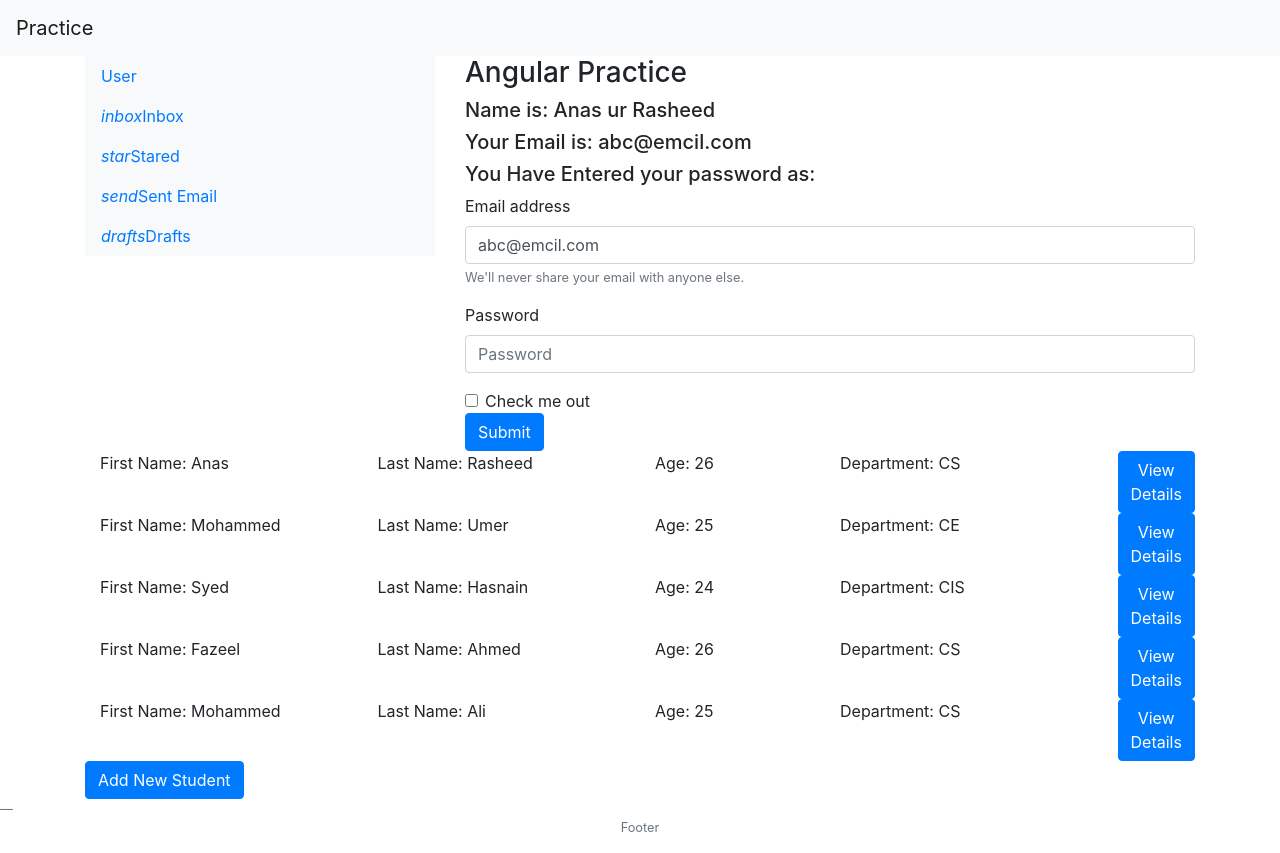
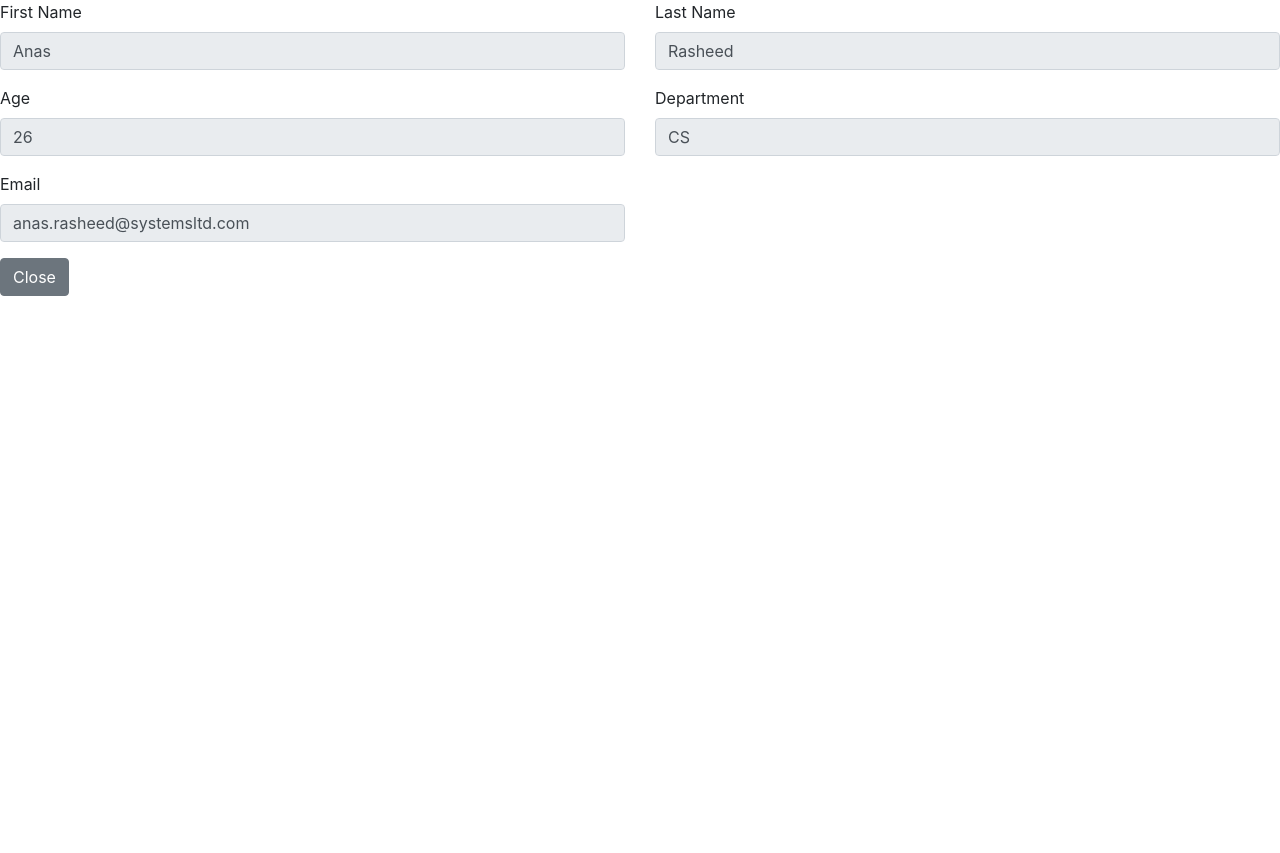
Before and after one commit to anasrasheed03/angular-practice, an Angular app: page /studentDetails/1/1 in a window 1280 px wide. After the commit the page ends 800 px from the top, so only its background shows below. Built offline with nearby package versions, Linux system fonts and the light colour scheme.

Commit message:
assignemnt 5

```diff
--- a/src/app/app.component.html
+++ b/src/app/app.component.html
@@ -1,18 +1 @@
-<app-header></app-header>
-<div class="container">
-  <div class="row">
-  <div class="col-4">
-<app-sidebar></app-sidebar>
-</div>
-<div class="col-8">
-<app-dashboard></app-dashboard>
-</div>
-</div>
-<div class="row">
-  <div class="col-12">
-<app-students></app-students>
-<app-student-form></app-student-form>
-  </div>
-</div>
-</div>
-<app-footer></app-footer>
+<router-outlet></router-outlet>
--- a/src/app/components/dashboard/dashboard.component.html
+++ b/src/app/components/dashboard/dashboard.component.html
@@ -1,3 +1,12 @@
+
+<app-header></app-header>
+<div class="container">
+  <div class="row">
+  <div class="col-4">
+<app-sidebar></app-sidebar>
+</div>
+<div class="col-8">
+<!-- <app-dashboard></app-dashboard> -->
 <h3>{{title}}</h3>
 <h5>Name is: {{printName()}}</h5>
 <h5>Your Email is: {{email}}</h5>
@@ -21,3 +30,13 @@
   </div>
   <button type="submit" class="btn btn-primary" (click)="onSubmit()">Submit</button>
 </form>
+</div>
+</div>
+<div class="row">
+  <div class="col-12">
+<app-students></app-students>
+<app-student-form></app-student-form>
+  </div>
+</div>
+</div>
+<app-footer></app-footer>
--- /dev/null
+++ b/src/app/components/login/login.component.html
@@ -0,0 +1,27 @@
+<div class="container">
+  <div class="col-12">
+    <h3>Login</h3>
+<form [formGroup]="loginForm">
+  <div class="col-6 form-group">
+    <label for="userName">Username</label>
+    <input type="text" class="form-control" id="userName" placeholder="Enter Username" name="userName" formControlName="userName">
+    <div *ngIf="loginForm.controls.userName.invalid && (loginForm.controls.userName.dirty || loginForm.controls.userName.touched)">
+      <span *ngIf="loginForm.controls.userName.errors?.required">Username is Required</span>
+      <span *ngIf="loginForm.controls.userName.errors?.minLength">Minimum 2 character of Username is Required</span>
+      <span *ngIf="loginForm.controls.userName.errors?.maxLength">Maximum 50 character is allowed in Username</span>
+    </div>
+  </div>
+  <div class="col-6 form-group">
+    <label for="password">Password</label>
+    <input type="password" class="form-control" id="password" placeholder="Enter password" name="password" formControlName="password">
+    <div *ngIf="loginForm.controls.password.invalid && loginForm.controls.password.touched || loginForm.controls.password.dirty">
+      <span *ngIf="loginForm.controls.password.errors?.required">Password is Required</span>
+      <span *ngIf="loginForm.controls.password.errors?.minLength">Minimum 2 character of Password is Required</span>
+      <span *ngIf="loginForm.controls.password.errors?.maxLength">Maximum 50 character is allowed in Password</span>
+    </div>
+  </div>
+  <button type="button" class="btn btn-success" (click)="login()">Login</button>
+
+</form>
+  </div>
+</div>
--- /dev/null
+++ b/src/app/components/login/login.component.ts
@@ -0,0 +1,32 @@
+import { Component, OnInit } from '@angular/core';
+import { FormGroup, Validators, FormBuilder } from '@angular/forms';
+import { Router } from '@angular/router';
+
+@Component({
+  selector: 'app-login',
+  templateUrl: './login.component.html',
+  styleUrls: ['./login.component.css']
+})
+export class LoginComponent implements OnInit {
+  public loginForm:FormGroup;
+  constructor(private fb:FormBuilder, private router:Router) { }
+
+  ngOnInit() {
+    this.createStudentForm();
+  }
+
+  public createStudentForm(){
+    this.loginForm = this.fb.group({
+      userName:['',[Validators.required,Validators.minLength(2),Validators.maxLength(50)]],
+      password:['',[Validators.required,Validators.minLength(2),Validators.maxLength(50)]],
+    })
+  }
+
+  public login(){
+    this.loginForm.markAllAsTouched();
+    if(this.loginForm.valid){
+      this.router.navigate(['/home'])
+    }
+  }
+
+}
--- /dev/null
+++ b/src/app/components/student-details/student-details.component.html
@@ -0,0 +1,28 @@
+<form *ngIf="selectedStudent != undefined">
+  <div class="row">
+  <div class="col-6 form-group">
+    <label for="firstName">First Name</label>
+    <input type="text" class="form-control" id="firstName" placeholder="Enter First Name" name="firstName" [(ngModel)]="selectedStudent.firstName" readonly>
+    </div>
+  <div class="col-6 form-group">
+    <label for="lastName">Last Name</label>
+    <input type="text" class="form-control" readonly id="lastName" placeholder="Enter Last Name" name="lastName" [(ngModel)]="selectedStudent.lastName">
+  </div>
+  <div class="col-6 form-group">
+    <label for="age">Age</label>
+    <input type="number" class="form-control" id="age" placeholder="Enter age"
+    name="age" [(ngModel)]="selectedStudent.age" readonly>
+    </div>
+  <div class="col-6 form-group">
+    <label for="dept">Department</label>
+    <input type="text" class="form-control" id="dept" placeholder="Enter Department"
+    name="dept" [(ngModel)]="selectedStudent.dept" readonly>
+  </div>
+  <div class="col-6 form-group">
+    <label for="email">Email</label>
+    <input type="email" class="form-control" id="email" aria-describedby="emailHelp" placeholder="Enter email"
+     name="email" [(ngModel)]="selectedStudent.email" readonly>
+  </div>
+</div>
+  <button type="button" class="btn btn-secondary" (click)="closeStudent()">Close</button>
+</form>
--- /dev/null
+++ b/src/app/components/student-details/student-details.component.ts
@@ -0,0 +1,45 @@
+import { Component, OnInit } from '@angular/core';
+import { Router, ActivatedRoute } from '@angular/router';
+
+@Component({
+  selector: 'app-student-details',
+  templateUrl: './student-details.component.html',
+  styleUrls: ['./student-details.component.css']
+})
+export class StudentDetailsComponent implements OnInit {
+  public studentList:Array<any>;
+  public selectedStudent:any;
+  constructor(private router:Router, private activatedRoute:ActivatedRoute) { }
+
+  ngOnInit() {
+    this.studentList=[
+      {id:1,firstName:'Anas',lastName:'Rasheed',age:26,dept:'CS',email:'anas.rasheed@systemsltd.com'},
+      {id:2,firstName:'Mohammed',lastName:'Umer',age:25,dept:'CE',email:'mohammad.umer@systemsltd.com'},
+      {id:3,firstName:'Syed',lastName:'Hasnain',age:24,dept:'CIS',email:'syed.hasnain@systemsltd.com'},
+      {id:4,firstName:'Fazeel',lastName:'Ahmed',age:26,dept:'CS',email:'fazeel.ahmed@systemsltd.com'},
+      {id:5,firstName:'Mohammed',lastName:'Ali',age:25,dept:'CS',email:'mohammed.ali@systemsltd.com'},
+    ]
+    this.getStudentDetail();
+    console.log(this.selectedStudent)
+  }
+
+  public getStudentDetail(): void {
+    const id = +this.activatedRoute.params.subscribe(
+      (res)=>{
+        this.studentList.filter((element)=>{
+          if(element.id == Number(res['id'])){
+            console.log(element.id == Number(res['id']))
+            console.log(element)
+            this.selectedStudent = element
+            console.log(this.selectedStudent)
+        }
+        })
+      }
+    )
+  }
+
+  public closeStudent(){
+    this.router.navigate(['/home'])
+  }
+
+}
--- a/src/app/components/students/students.component.html
+++ b/src/app/components/students/students.component.html
@@ -4,8 +4,8 @@
     <div class="col-3">Last Name: {{student.lastName}}</div>
     <div class="col-2">Age: {{student.age}}</div>
     <div class="col-3">Department: {{student.dept}}</div>
-    <div class="col-1"><button type="button" class="btn btn-primary" (click)="viewStudentDetails(student,index)">View
-        Details</button></div>
+    <div class="col-1"><button type="button" class="btn btn-primary"> <a routerLink="/studentDetails/{{student.id}}/{{student.age}}">View
+        Details</a></button></div>
     <form *ngIf="viewStudent && index==viewStudentInd">
       <div class="row">
       <div class="col-6 form-group">
--- a/src/app/components/students/students.component.ts
+++ b/src/app/components/students/students.component.ts
@@ -14,11 +14,11 @@ export class StudentsComponent implements OnInit {
 
   ngOnInit() {
     this.studentList=[
-      {firstName:'Anas',lastName:'Rasheed',age:26,dept:'CS',email:'anas.rasheed@systemsltd.com'},
-      {firstName:'Mohammed',lastName:'Umer',age:25,dept:'CE',email:'mohammad.umer@systemsltd.com'},
-      {firstName:'Syed',lastName:'Hasnain',age:24,dept:'CIS',email:'syed.hasnain@systemsltd.com'},
-      {firstName:'Fazeel',lastName:'Ahmed',age:26,dept:'CS',email:'fazeel.ahmed@systemsltd.com'},
-      {firstName:'Mohammed',lastName:'Ali',age:25,dept:'CS',email:'mohammed.ali@systemsltd.com'},
+      {id:1,firstName:'Anas',lastName:'Rasheed',age:26,dept:'CS',email:'anas.rasheed@systemsltd.com'},
+      {id:2,firstName:'Mohammed',lastName:'Umer',age:25,dept:'CE',email:'mohammad.umer@systemsltd.com'},
+      {id:3,firstName:'Syed',lastName:'Hasnain',age:24,dept:'CIS',email:'syed.hasnain@systemsltd.com'},
+      {id:4,firstName:'Fazeel',lastName:'Ahmed',age:26,dept:'CS',email:'fazeel.ahmed@systemsltd.com'},
+      {id:5,firstName:'Mohammed',lastName:'Ali',age:25,dept:'CS',email:'mohammed.ali@systemsltd.com'},
     ]
   }
 
```
Also changed, not shown: src/app/app-routing.module.ts (added, +23 -0 lines), src/app/app.module.ts (+10 -2 lines), src/app/components/login/login.component.css (added), src/app/components/student-details/student-details.component.css (added).
